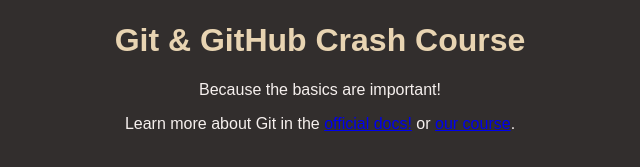
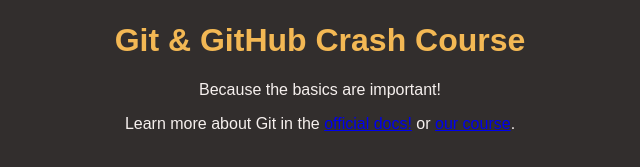
Before and after one commit to ZaghmanSaghir/git-tutorial, a plain HTML site: page index.html in a window 1280 px wide. Shown: the part 147-314 px from the top of the page, without its empty margins (320-960 px from the left). Drawn offline with Linux system fonts and the light colour scheme.

Commit message:
changed title color

```diff
--- a/styles.css
+++ b/styles.css
@@ -17,7 +17,7 @@ body {
 }
 
 h1 {
-    color: #e8d4b2;
+    color: #f3b854;
 }
 
 h1:hover {
```
